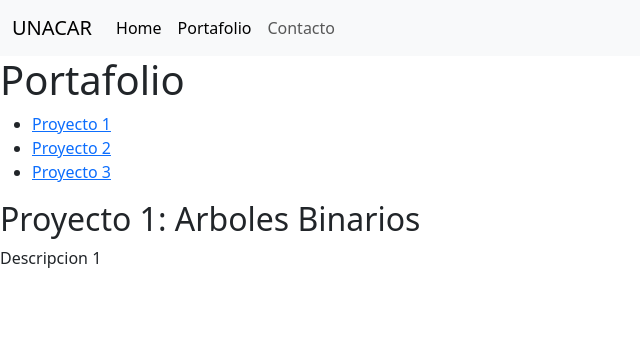
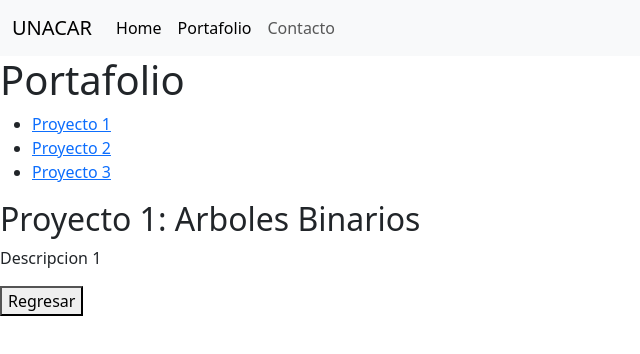
Before and after one commit to warderer/taller-react-unacar-2023, a React (Vite) app in the folder 06-router-bootstrap/: page /portafolio/1 in a window 1280 px wide. Shown: the top 354 px of the page, without its empty margins (0-640 px from the left). Built offline with nearby package versions, Linux system fonts and the light colour scheme.

Commit message:
✨ useNavigate

```diff
--- a/06-router-bootstrap/src/pages/PortafolioDetalle.jsx
+++ b/06-router-bootstrap/src/pages/PortafolioDetalle.jsx
@@ -1,4 +1,4 @@
-import { useParams } from 'react-router-dom'
+import { useParams, useNavigate } from 'react-router-dom'
 
 const PortafolioDetalle = () => {
   const portafolio = [
@@ -7,13 +7,20 @@
     { id: 3, nombre: 'Proyecto 3: Calculadora', descripcion: 'Descripcion 3' }
   ]
 
+  // useParams() es un hook que nos permite obtener los parámetros de la ruta
   const { pid } = useParams()
   // const pid = useParams().pid
+
+  // useNavigate() es un hook que nos permite navegar entre rutas
+  const navigate = useNavigate()
 
   return (
     <>
       <h2>{portafolio[pid - 1].nombre}</h2>
       <p>{portafolio[pid - 1].descripcion}</p>
+      <button onClick={() => navigate('/portafolio')}>Regresar</button>
+      {/* Si quiero ir a la página anterior del historial: navigate(-1)  */}
+      {/* Si quiero ir a la página siguiente del historial: navigate(1) */}
     </>
   )
 }
```
